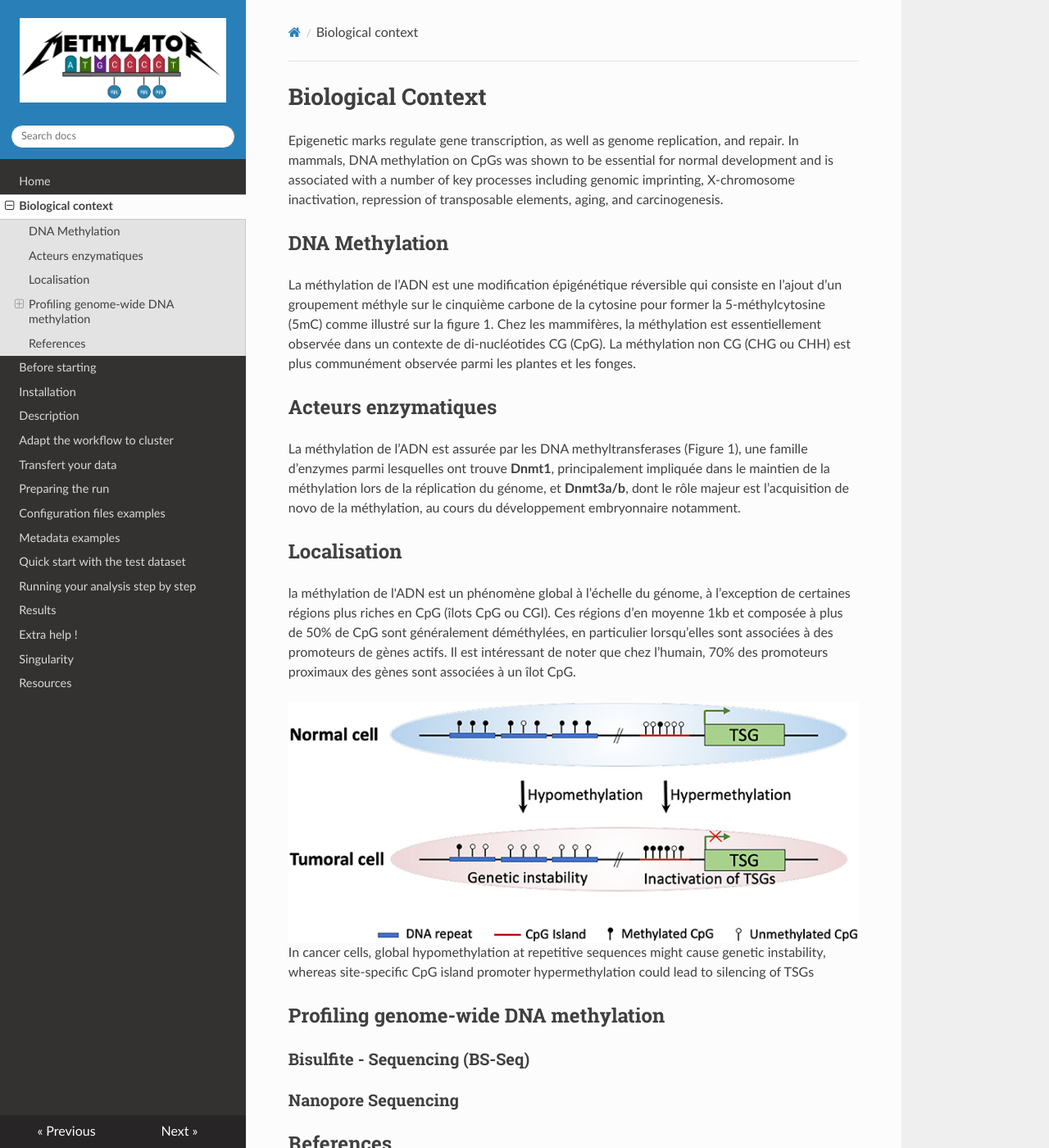
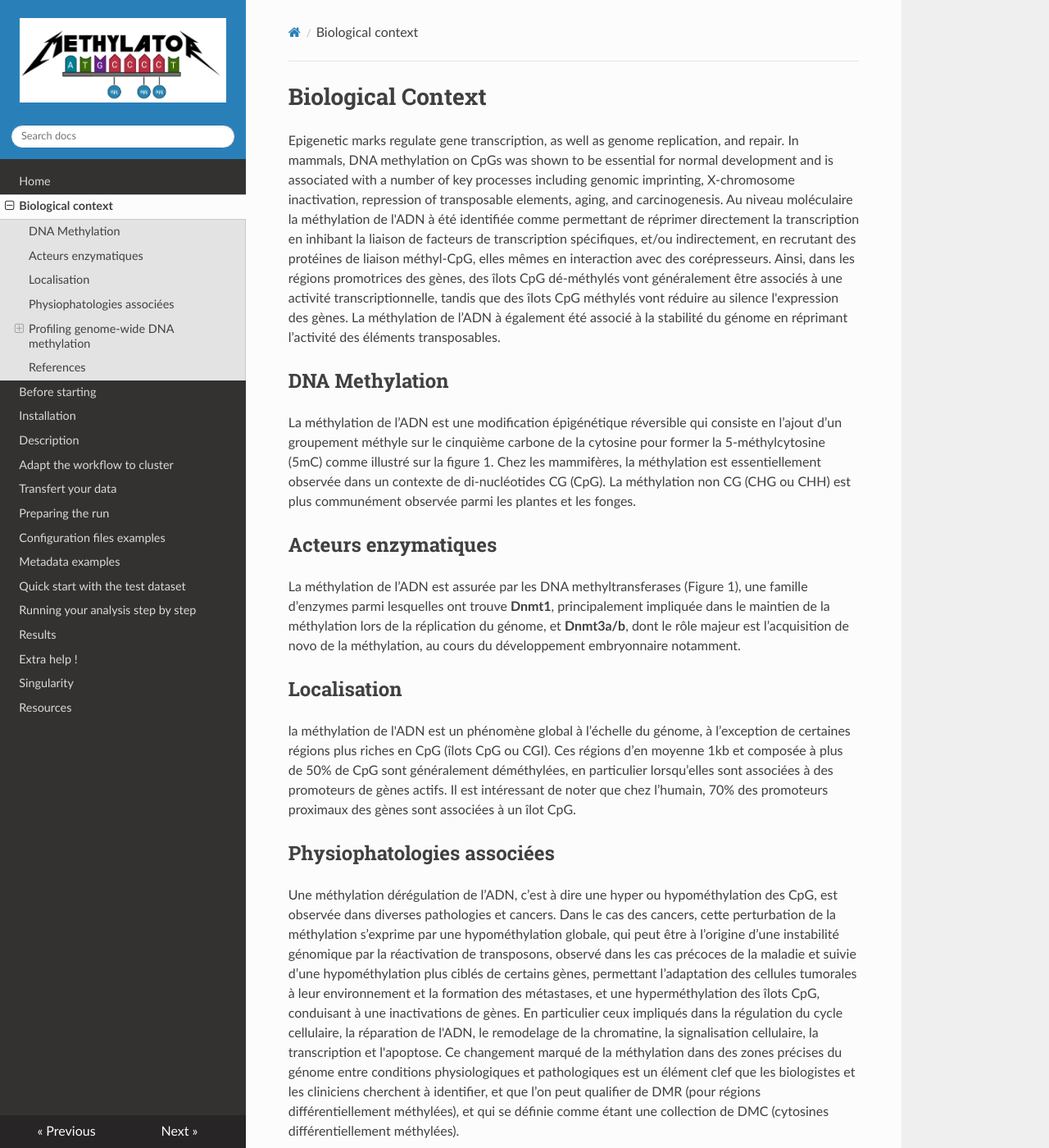
Before and after one commit to parisepigenetics/Methylator-Documentation, an MkDocs documentation site: the page built from docs/biological_context.md, in a window 1280 px wide and 1400 px high. Shown: the whole window at 82% size. Built offline with MkDocs 1.6.1, drawn with Linux system fonts in a browser that asks for light colours; nearby versions of some CDN libraries; some of the changed text lies outside the part shown.

Commit message:
Update biological_context.md

```diff
--- a/docs/biological_context.md
+++ b/docs/biological_context.md
@@ -2,7 +2,8 @@
 
 Epigenetic marks regulate gene transcription, as well as genome replication, and repair. In mammals, DNA methylation on CpGs was shown to be
 essential for normal development and is associated with a number of key processes including genomic imprinting, X-chromosome inactivation, repression of
-transposable elements, aging, and carcinogenesis.
+transposable elements, aging, and carcinogenesis. Au niveau moléculaire la méthylation de l'ADN à été identifiée comme permettant de réprimer directement la transcription en inhibant la liaison de facteurs de transcription spécifiques, et/ou indirectement, en recrutant des protéines de liaison méthyl-CpG, elles mêmes en interaction avec des corépresseurs.
+Ainsi, dans les régions promotrices des gènes, des îlots CpG dé-méthylés vont généralement être associés à une activité transcriptionnelle, tandis que des îlots CpG méthylés vont réduire au silence l'expression des gènes. La méthylation de l’ADN à également été associé à la stabilité du génome en réprimant l’activité des éléments transposables.
 
 ##  DNA Methylation
 La méthylation de l’ADN est une modification épigénétique réversible qui consiste en l’ajout d’un groupement méthyle sur le cinquième carbone de la cytosine pour former la 5-méthylcytosine (5mC) comme illustré sur la figure 1. Chez les mammifères, la méthylation est essentiellement observée dans un contexte de di-nucléotides CG (CpG). La méthylation non  CG (CHG ou CHH) est plus communément
@@ -17,6 +18,10 @@ la méthylation de l'ADN est un phénomène global à l’échelle du génome,
 composée à plus de 50% de CpG sont généralement déméthylées, en particulier lorsqu’elles sont associées à des promoteurs de gènes actifs. Il est intéressant de noter que chez
 l’humain, 70% des promoteurs proximaux des gènes sont associées à un îlot CpG.
 
+## Physiophatologies associées
+
+Une méthylation dérégulation de l’ADN, c’est à dire une hyper ou hypométhylation des CpG, est observée dans diverses pathologies et cancers. Dans le cas des cancers, cette perturbation de la méthylation s’exprime par une hypométhylation globale, qui peut être à l’origine d’une instabilité génomique par la réactivation de transposons, observé dans les cas précoces de la maladie et suivie d’une hypométhylation plus ciblés de certains gènes, permettant l’adaptation des cellules tumorales à leur environnement et la formation des métastases, et une hyperméthylation des îlots CpG, conduisant à une inactivations de gènes. En particulier ceux impliqués dans la régulation du cycle cellulaire, la réparation de l'ADN, le remodelage de la chromatine, la signalisation cellulaire, la transcription et l'apoptose. Ce changement marqué de la méthylation dans des zones précises du génome entre conditions physiologiques et pathologiques est un élément clef que les biologistes  et les cliniciens cherchent à identifier, et que l’on peut qualifier de DMR (pour régions différentiellement méthylées), et qui se définie comme étant une collection de DMC (cytosines différentiellement méthylées).
+
 ![meth_cancer](img/meth_cancer.jpg)
 In cancer cells, global hypomethylation at repetitive sequences might cause genetic instability, whereas site-speciﬁc CpG island
 promoter hypermethylation could lead to silencing of TSGs
@@ -25,7 +30,21 @@ promoter hypermethylation could lead to silencing of TSGs
 
 ### Bisulfite - Sequencing (BS-Seq)
 
+**Whole Genome Bisulfite Sequencing**
+Le WGBS nécessite, avant le séquençage à haut débit (de type Illumina), le traitement des échantillons étudiés au bisulfite de sodium, ce qui va avoir pour effet de convertir les cytosines
+non-méthylées en uracile puis en thymine lors de l’amplification par PCR. Cette modification de base va permettre, après l’alignement sur le génome de référence, de discriminer les
+cytosines méthylées de celles non-méthylées. Cependant l’alignement est complexe et coûteux en calculs et le traitement chimique au bisulfite de sodium dégrade fortement l’ADN.
+
+**Reduced-Representation Bisulfite Sequencing**
+La méthode RRBS est un procédé similaire au WGBS à la simple distinction que seules les régions riches en CpG sont séquencées car sélectionnées par des enzymes de restrictions.
+Elle permet de réduire les couts de séquencage mais n'explore pas la méthylation du génome en entier.
+
 ### Nanopore Sequencing
+
+Le séquençage nanopore repose sur un ensemble de pores (de quelques nanomètres de diamètres), intégrer dans une membrane soumise à un courant électrique. Lorsque un fragment d’ADN passe à travers un pore, chaque base perturbe le courant à sa manière. Cette modification alors est capté par des électrodes et enregistré sous forme d’un signal électrique. Des algorithmes, appelés «basecaller»,  basés sur des réseaux de neurones sont ensuite utilisé pour décoder le signal et retrouver la séquence du fragment d’ADN, ce qui permet un séquençage en temps réel. Certains de ces algorithmes sont également capable de différencier les bases modifiées, dont la 5mC, ce qui permet de quantifier la méthylation sans passer par un traitement au bisulfite.
+
+**Reduced-Representation Methylation Sequencing**
+La méthode RRMS utilise le même procédé d’enrichissement des îlots CpG que le RRBS mais avec une détection de la méthylation par séquençage nanopore.
 
 
 ## References
```
